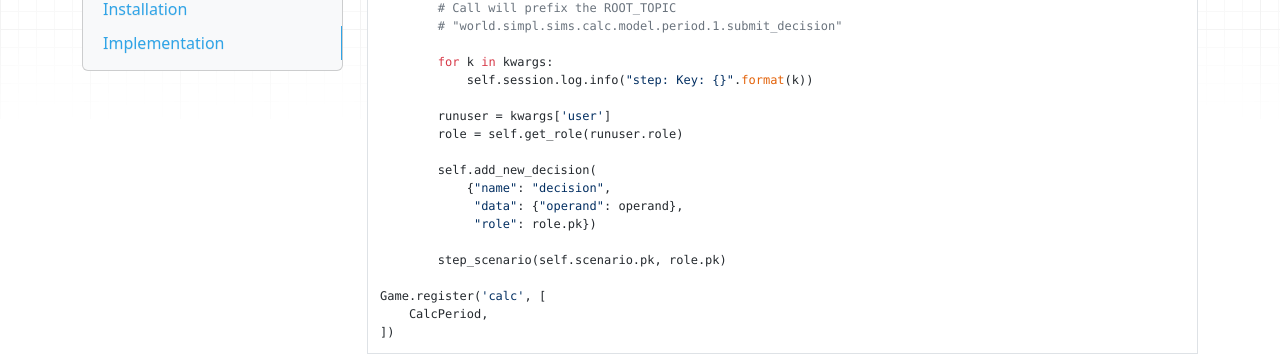
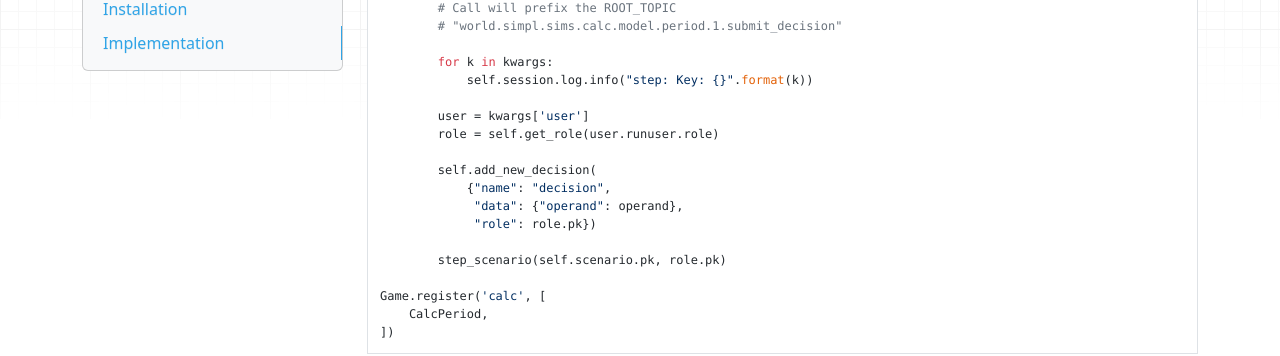
Before and after one commit to janeeisenstein/simpl-docs, an MkDocs documentation site: the page built from docs/tutorial/modelservice.md, in a window 1280 px wide and 900 px high, scrolled down 7407 px. Shown: the part 187-543 px from the top of the window. Built offline with MkDocs 1.6.1, drawn with Linux system fonts in a browser that asks for light colours; nearby versions of some CDN libraries; old or Windows-style settings are respelled for this version of MkDocs.

Commit message:
Corrected player role access.

```diff
--- a/docs/tutorial/modelservice.md
+++ b/docs/tutorial/modelservice.md
@@ -411,8 +411,8 @@ class CalcPeriod(Period):
         for k in kwargs:
             self.session.log.info("step: Key: {}".format(k))
 
-        runuser = kwargs['user']
-        role = self.get_role(runuser.role)
+        user = kwargs['user']
+        role = self.get_role(user.runuser.role)
 
         self.add_new_decision(
             {"name": "decision",
```
